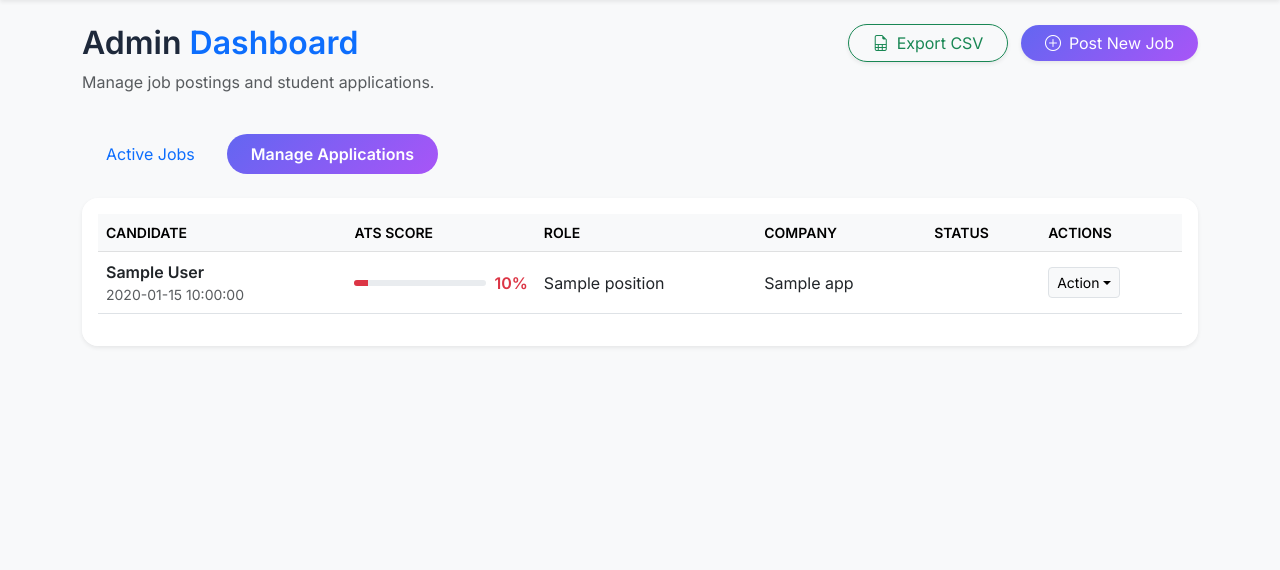
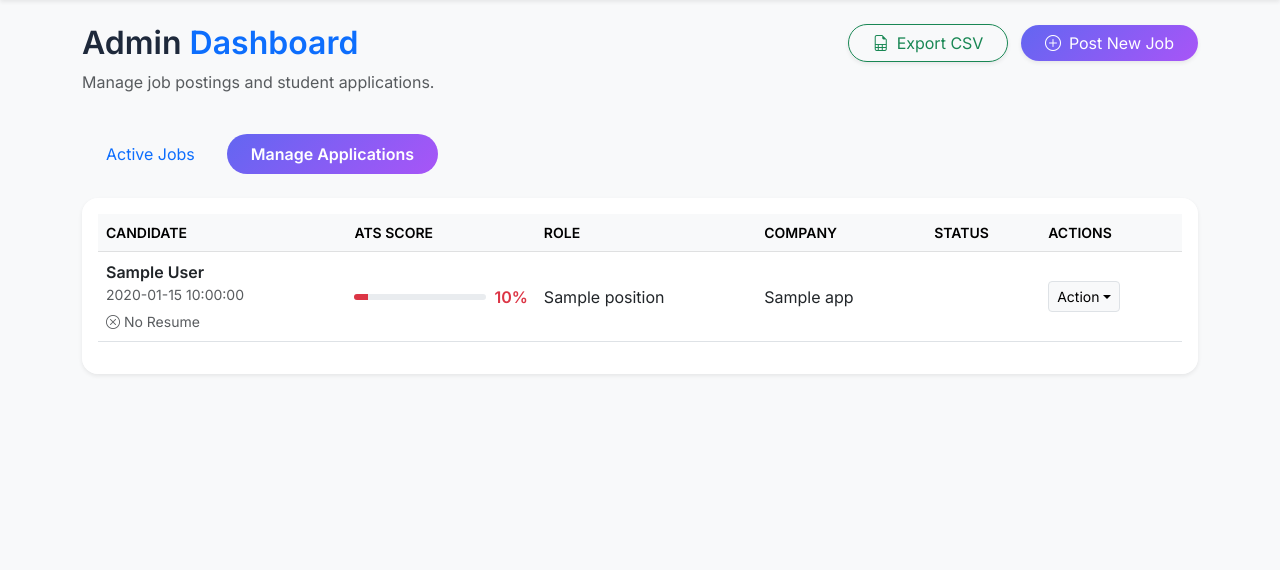
Before and after one commit to HarshavardhanJagiru/Placement_management_system, a Flask app: template templates/admin_dashboard.html in a window 1280 px wide, after a click on "Manage Applications". Shown: the part 56-626 px from the top of the page. Run offline with Flask 3, Linux system fonts and the light colour scheme; the template is opened without the code that fills it: most values are stand-ins (such as "Sample title", 1, 10 or a date in 2020).

Commit message:
feat: implement resume PDF upload and admin viewing

```diff
--- a/app.py
+++ b/app.py
@@ -1,13 +1,24 @@
-from flask import Flask, render_template, request, redirect, url_for, session, flash, Response
+from flask import Flask, render_template, request, redirect, url_for, session, flash, Response, send_from_directory
 import pymysql
 import random
 import csv
 import io
+import os
 from datetime import datetime, timedelta
+from werkzeug.utils import secure_filename
 from utils import send_otp_email
 
 app = Flask(__name__)
 app.secret_key = 'your_secret_key'  # Change this for production
+
+# Upload configuration
+UPLOAD_FOLDER = 'static/uploads/resumes'
+ALLOWED_EXTENSIONS = {'pdf', 'docx'}
+app.config['UPLOAD_FOLDER'] = UPLOAD_FOLDER
+
+def allowed_file(filename):
+    return '.' in filename and \
+           filename.rsplit('.', 1)[1].lower() in ALLOWED_EXTENSIONS
 
 # Database configuration
 db_config = {
@@ -176,7 +187,7 @@ def admin_dashboard():
             cursor.execute("""
                 SELECT a.id, a.status, a.interview_date, j.position, j.company_name,
                        s.full_name, s.skills as student_skills, j.required_skills as job_skills,
-                       a.date_applied AS applied_at
+                       s.resume_filename, a.date_applied AS applied_at
                 FROM applications a
                 JOIN jobs j ON a.job_id = j.id
                 JOIN students s ON a.student_id = s.id
@@ -329,20 +340,47 @@ def profile():
                 full_name = request.form['full_name']
                 department = request.form['department']
                 cgpa = request.form['cgpa']
-                resume_url = request.form['resume_url']
                 skills = request.form['skills']
-                cursor.execute("""
-                    UPDATE students SET full_name=%s, department=%s, cgpa=%s, resume_url=%s, skills=%s
-                    WHERE user_id=%s
-                """, (full_name, department, cgpa, resume_url, skills, session['user_id']))
+
+                # Handle resume upload
+                resume_filename = None
+                if 'resume_file' in request.files:
+                    file = request.files['resume_file']
+                    if file and file.filename != '':
+                        if allowed_file(file.filename):
+                            filename = secure_filename(f"resume_{session['user_id']}_{file.filename}")
+                            if not os.path.exists(app.config['UPLOAD_FOLDER']):
+                                os.makedirs(app.config['UPLOAD_FOLDER'])
+                            file.save(os.path.join(app.config['UPLOAD_FOLDER'], filename))
+                            resume_filename = filename
+                        else:
+                            flash('Invalid file type. Only PDF and DOCX are allowed.', 'error')
+
+                if resume_filename:
+                    cursor.execute("""
+                        UPDATE students
+                        SET full_name=%s, department=%s, cgpa=%s, skills=%s, resume_filename=%s
+                        WHERE user_id=%s
+                    """, (full_name, department, cgpa, skills, resume_filename, session['user_id']))
+                else:
+                    cursor.execute("""
+                        UPDATE students
+                        SET full_name=%s, department=%s, cgpa=%s, skills=%s
+                        WHERE user_id=%s
+                    """, (full_name, department, cgpa, skills, session['user_id']))
+
                 db.commit()
-                flash('Profile updated!', 'success')
+                flash('Profile updated successfully!', 'success')
 
             cursor.execute("SELECT * FROM students WHERE user_id = %s", (session['user_id'],))
             student = cursor.fetchone()
         return render_template('profile.html', student=student)
     finally:
         db.close()
+
+@app.route('/view_resume/<path:filename>')
+def view_resume(filename):
+    return send_from_directory(app.config['UPLOAD_FOLDER'], filename)
 
 @app.route('/student/my_applications')
 def my_applications():
--- a/templates/admin_dashboard.html
+++ b/templates/admin_dashboard.html
@@ -91,7 +91,14 @@
                             <tr class="animate__animated animate__fadeIn">
                                 <td>
                                     <div class="fw-bold">{{ app.full_name }}</div>
-                                    <div class="small text-muted">{{ app.applied_at }}</div>
+                                    <div class="small text-muted mb-1">{{ app.applied_at }}</div>
+                                    {% if app.resume_filename %}
+                                    <a href="{{ url_for('view_resume', filename=app.resume_filename) }}" target="_blank" class="btn btn-sm btn-outline-secondary py-0 small" style="font-size: 0.75rem;">
+                                        <i class="bi bi-file-earmark-pdf"></i> View Resume
+                                    </a>
+                                    {% else %}
+                                    <span class="small text-muted"><i class="bi bi-x-circle"></i> No Resume</span>
+                                    {% endif %}
                                 </td>
                                 <td>
                                     <div class="d-flex align-items-center">
```
Also changed, not shown: migrate_resume.py (added, +28 -0 lines), templates/profile.html (+8 -3 lines).
